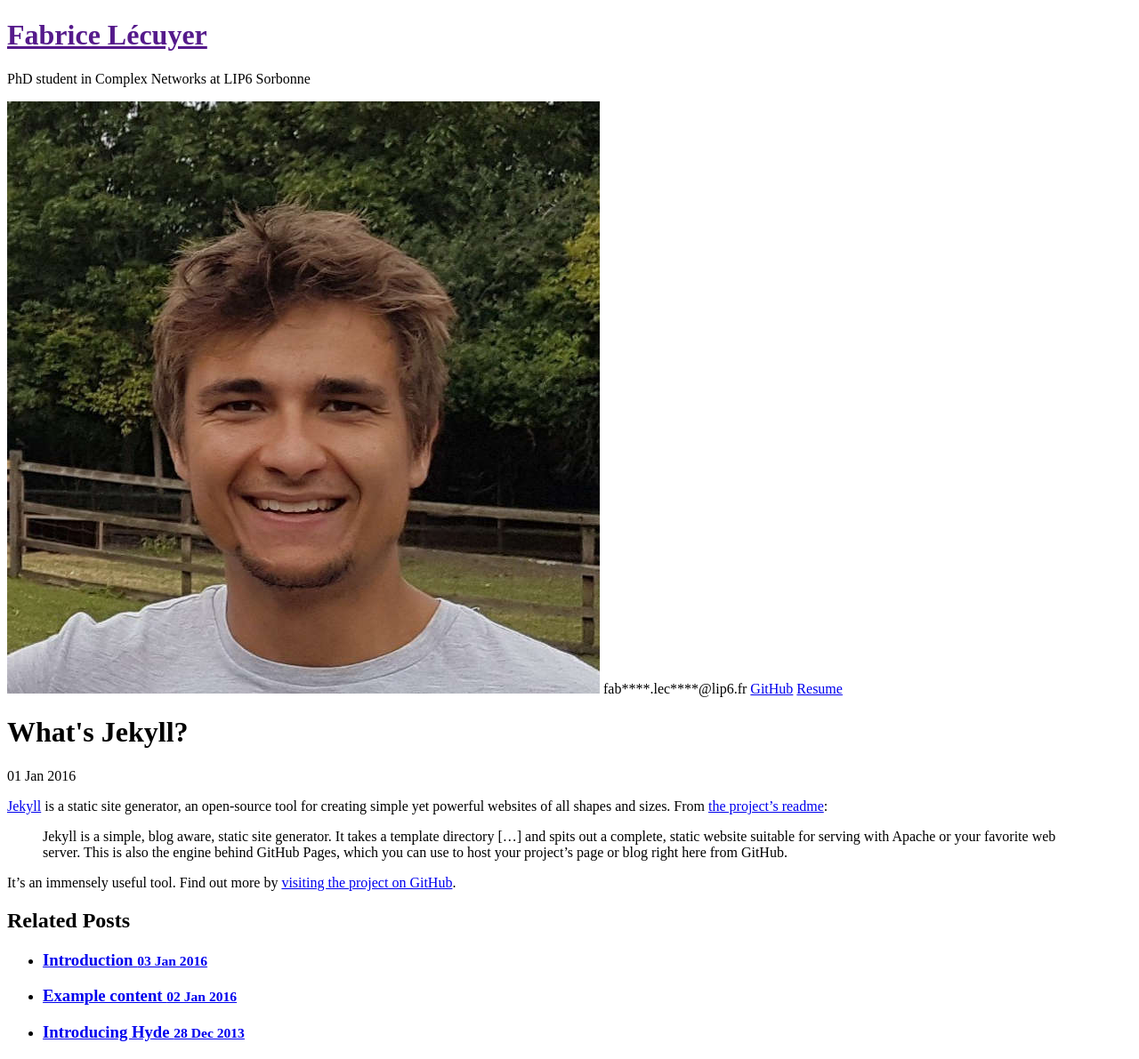
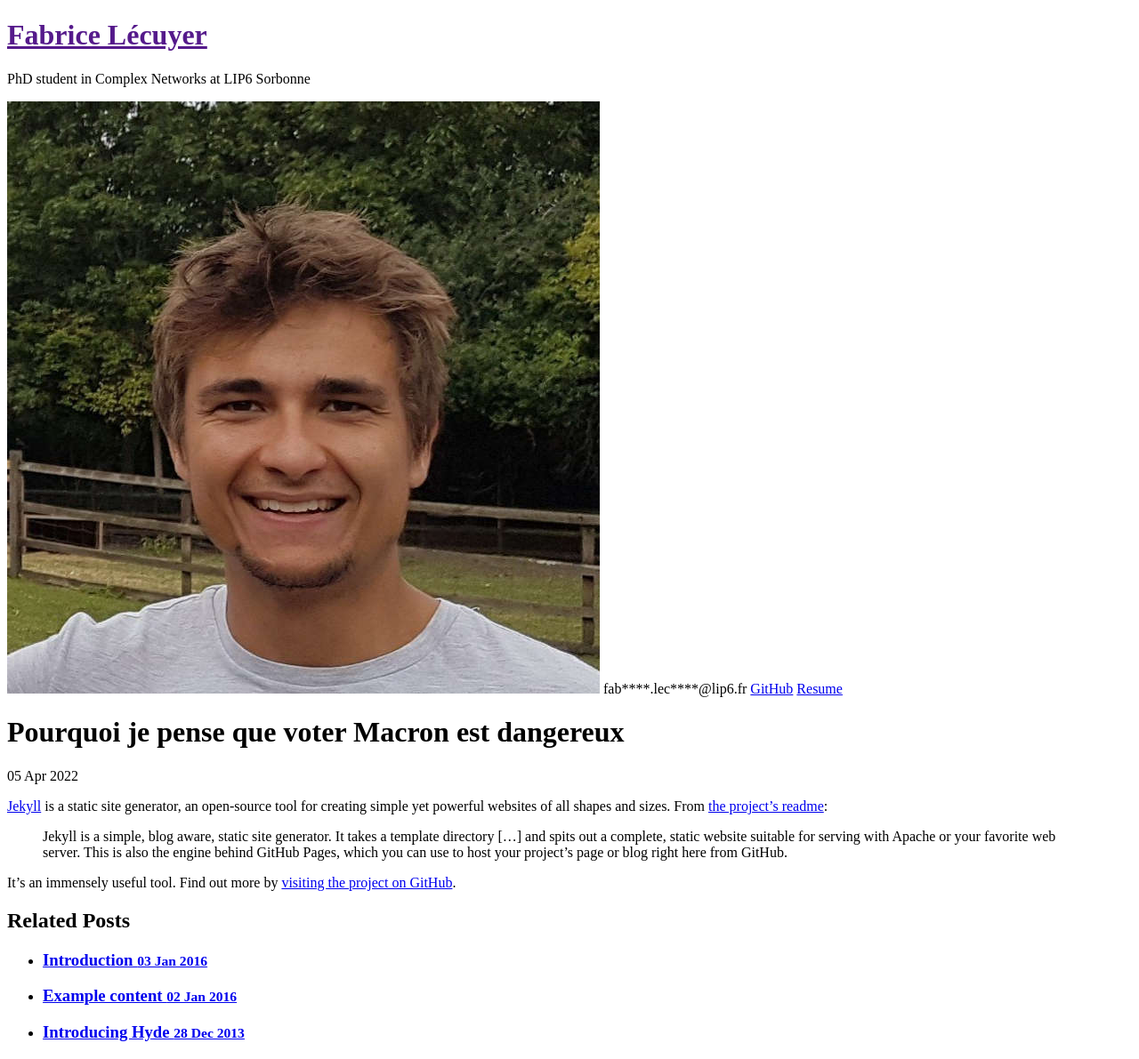
Before and after one commit to lecfab/lecfab.github.io, a Jekyll site: the page built from _posts/2022-04-05-macron-non.md, in a window 1280 px wide. Shown: the whole page at 89% size. Built offline with Jekyll 4.4.1, drawn with Linux system fonts in a browser that asks for light colours.

Commit message:
2022 statement

```diff
--- a/_posts/2016-01-01-whats-jekyll.md
+++ b/_posts/2022-04-05-macron-non.md
@@ -1,6 +1,6 @@
 ---
 layout: post
-title: What's Jekyll?
+title: Pourquoi je pense que voter Macron est dangereux
 ---
 
 [Jekyll](http://jekyllrb.com) is a static site generator, an open-source tool for creating simple yet powerful websites of all shapes and sizes. From [the project's readme](https://github.com/jekyll/jekyll/blob/master/README.markdown):
```
